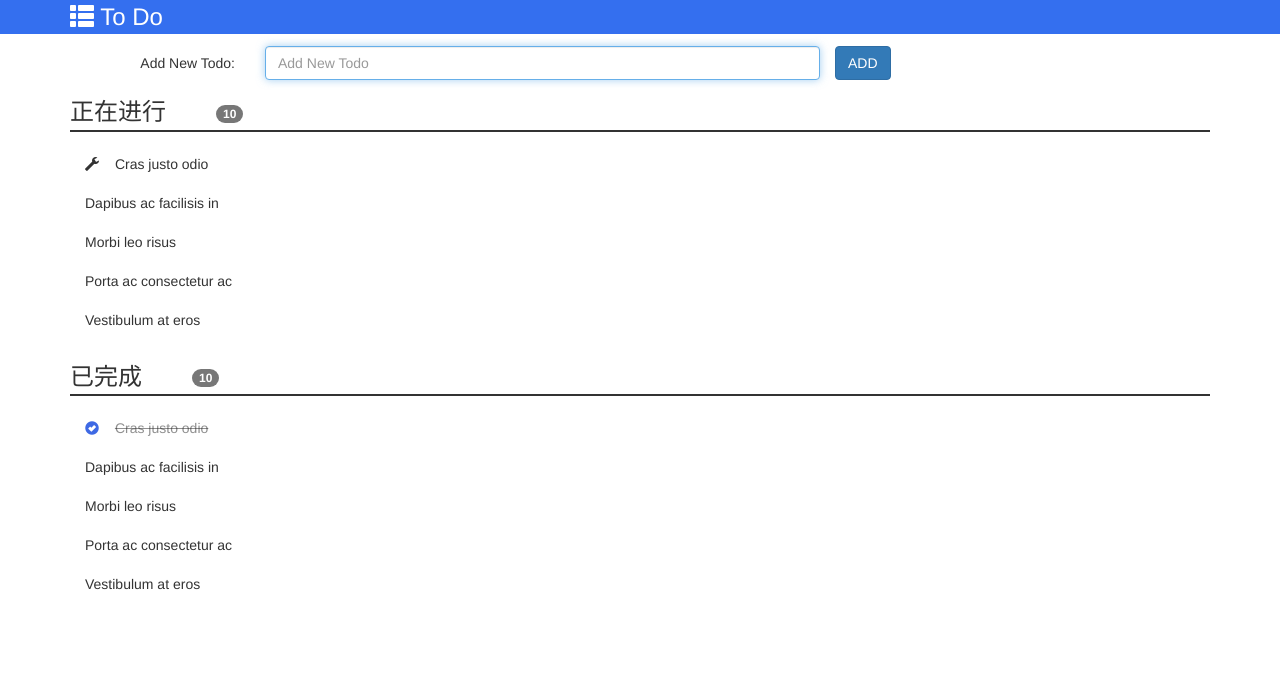
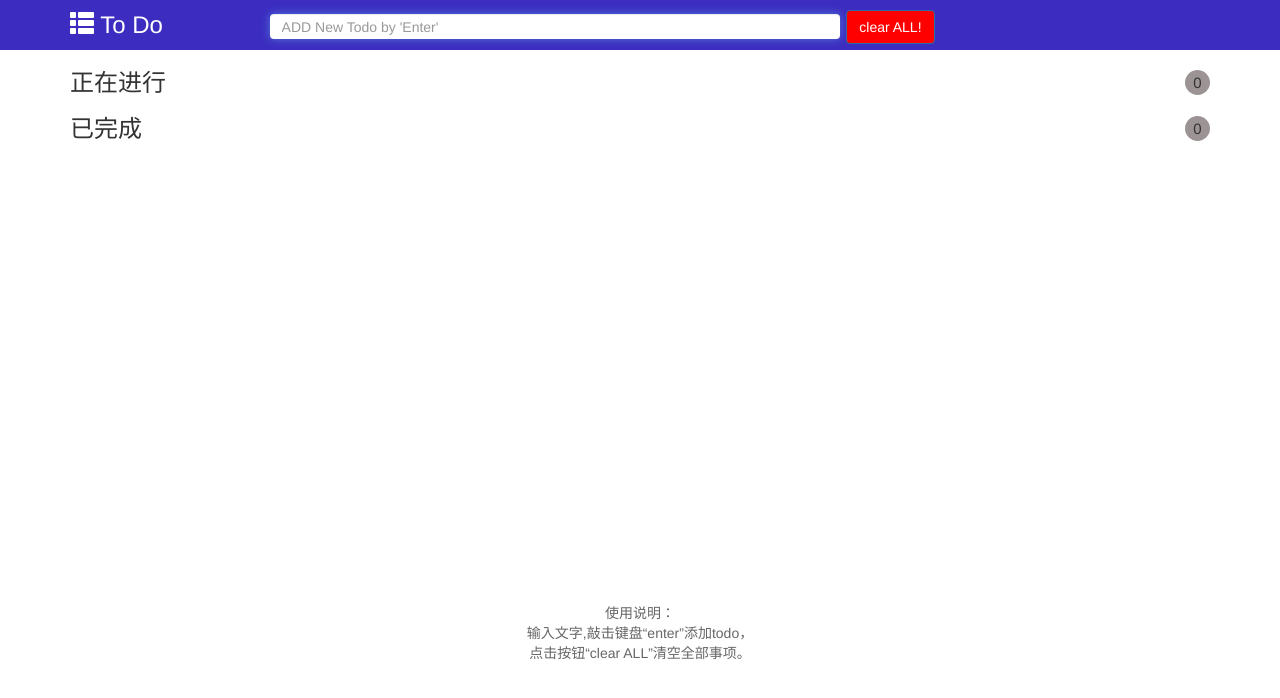
Before and after one commit to XuQingsong/web_training, a plain HTML site: page wsl/test4.todoList/index.html in a window 1280 px wide. Drawn offline with nearby package versions, Linux system fonts and the light colour scheme.

Commit message:
todolist

```diff
--- a/wsl/test4.todoList/css/index.css
+++ b/wsl/test4.todoList/css/index.css
@@ -1,59 +1,108 @@
 .title {
+    height: 50px;
+    line-height: 50px;
     font-size: 24px;
-    background-color: #346fef;
-    color: #fff;
+    background-color: #3c2dc0;
+    color: rgb(255, 255, 255);
 }
 
-.glyphicon {
-    top: 2px;
+.title input {
+    width: 50%;
+    height: 25px;
+    display: inline-block;
+    vertical-align: middle;
+    border: none;
+    outline: none;
+    margin: auto 0 auto 100px;
+    border-radius: 4px;
 }
 
-.title-text {
-    top: 2px;
-    margin-right: 20px;
+.btn-primary {
+    /* margin-left: 100px; */
+    background-color: rgb(255, 0, 0);
 }
 
-.add {
-    margin-top: 12px;
+#todocount,
+#donecount {
+    width: 25px;
+    height: 25px;
+    /* margin-right: 220px; */
+    line-height: 25px;
+    float: right;
+    border-radius: 50%;
+    background-color: rgb(156, 148, 148);
+    font-size: 15px;
+    text-align: center;
 }
 
-.control-laber {
-    padding-top: 7px;
-    margin-bottom: 0;
-    text-align: right;
+
+ol,
+ul {
+    padding: 0;
+    list-style: none;
 }
 
-.list-group-item {
-    border: 0;
+li input {
+    position: absolute;
+    top: 2px;
+    left: 10px;
+    width: 22px;
+    height: 22px;
+    cursor: pointer;
 }
 
-.list-header {
-    border-bottom: 2px solid #333;
-    margin: 12px 0;
-    font-weight: 600px;
-    font-size: 24px;
+p {
+    margin: 0;
 }
 
-/*
-.processing,
-.finish {
-    border-bottom: 1px solid gray;
-} */
-
-.badge {
-    margin-left: 50px;
+li p input {
+    top: 3px;
+    left: 40px;
+    width: 70%;
+    height: 20px;
+    line-height: 14px;
+    text-indent: 5px;
+    font-size: 14px;
 }
 
-.glyphicon-ok-sign {
-    color: #3e69e4;
+li {
+    height: 32px;
+    line-height: 32px;
+    background: #fff;
+    position: relative;
+    margin-bottom: 10px;
+    padding: 0 45px;
+    border-radius: 3px;
+    border-left: 5px solid #3c2dc0;
+    box-shadow: 0 1px 2px rgba(0, 0, 0, 0.07);
 }
 
-.finish-text {
-    margin-left: 12px;
-    color: rgba(33, 33, 33, 0.5);
-    text-decoration: line-through;
+ol li {
+    cursor: move;
 }
 
-.processing-text {
-    margin-left: 12px;
+ul li {
+    text-decoration: line-through;
+    border-left: 5px solid #999;
+    opacity: 0.5;
 }
+
+li a {
+    position: absolute;
+    top: 2px;
+    right: 5px;
+    display: inline-block;
+    width: 15px;
+    height: 5px;
+    border-radius: 5px;
+    border: 10px #FFF;
+    background: rgb(255, 0, 0);
+    cursor: pointer;
+}
+
+footer {
+    color: #666;
+    font-size: 14px;
+    text-align: center;
+    margin-top: 450px;
+}
--- a/wsl/test4.todoList/index.html
+++ b/wsl/test4.todoList/index.html
@@ -6,64 +6,53 @@
     <meta name="viewport" content="width=device-width, initial-scale=1.0">
     <title>Todo List</title>
     <link href="https://cdn.bootcdn.net/ajax/libs/twitter-bootstrap/3.3.7/css/bootstrap.min.css" rel="stylesheet">
+    <script src="https://cdn.bootcdn.net/ajax/libs/jquery/3.1.1/jquery.min.js"></script>
     <link rel="stylesheet" href="./css/index.css">
 </head>
 
 <body>
-    <div class=" title">
+    <header class=" title">
         <div class="container">
             <span class="glyphicon glyphicon-th-list" aria-hidden="true"></span>
             <span class="title-text">To Do</span>
+            <input type="text" id="title" class="form-control" placeholder="ADD New Todo by 'Enter'" autofocus>
+            <button type="button" class="btn btn-primary">clear ALL!</button>
         </div>
-    </div>
-    <div class="container">
-        <div class="add">
-            <form class="form">
-                <div class="form-group">
-                    <div class="row">
-                        <div class="col-md-2 control-laber">Add New Todo:</div>
-                        <div class="col-md-6">
-                            <input type="text" class="form-control" placeholder="Add New Todo" autofocus>
-                        </div>
-                        <div class="col-ma-1">
-                            <button type="button" class="btn btn-primary">ADD</button>
-                        </div>
-                    </div>
-                </div>
-            </form>
+    </header>
+
+    <section class="container">
+        <div class="todo">
+            <h3>正在进行<span id="todocount"></span></h3>
+            <ol class="demo-box" id="todolist">
+                <!-- <li>
+                    <input type="checkbox" value="" />
+                    <p>1</p>
+                    <a href=""></a>
+                </li> -->
+            </ol>
         </div>
-        <div class="processing">
-            <div class="list-header">
-                <span>正在进行</span><span class="badge">10</span>
-            </div>
-            <ul class="list-group list-unstyle">
-                <li class="list-group-item">
-                    <span class="glyphicon glyphicon-wrench" aria-hidden="true"></span>
-                    <span class="processing-text">Cras justo odio</span>
-                </li>
-                <li class="list-group-item">Dapibus ac facilisis in</li>
-                <li class="list-group-item">Morbi leo risus</li>
-                <li class="list-group-item">Porta ac consectetur ac</li>
-                <li class="list-group-item">Vestibulum at eros</li>
+
+        <div class="done">
+            <h3>已完成<span id="donecount"></span></h3>
+            <ul class="demo-box" id="donelist">
+                <!-- <li>
+                    <input type="checkbox" value="" />
+                    <p>1</p>
+                    <a href=""></a>
+                </li> -->
             </ul>
         </div>
-        <div class="finish">
-            <div class="list-header">
-                <span>已完成</span><span class="badge">10</span>
-            </div>
-            <ul class="list-group">
-                <li class="list-group-item">
-                    <span class="glyphicon glyphicon-ok-sign" aria-hidden="true"></span>
-                    <span class="finish-text">Cras justo odio</span>
-                </li>
-                <li class="list-group-item">Dapibus ac facilisis in</li>
-                <li class="list-group-item">Morbi leo risus</li>
-                <li class="list-group-item">Porta ac consectetur ac</li>
-                <li class="list-group-item">Vestibulum at eros</li>
-            </ul>
-        </div>
-    </div>
 
+    </section>
+    <footer>
+        <p>
+            使用说明：<br>
+            输入文字,敲击键盘“enter”添加todo，<br>
+            点击按钮“clear ALL”清空全部事项。
+        </p>
+    </footer>
+
+    <script src="./js/index.js"></script>
 </body>
 
 </html>
--- a/wsl/test4.todoList/js/index.js
+++ b/wsl/test4.todoList/js/index.js
@@ -0,0 +1,93 @@
+$(function() {
+    load();
+    // var todolist = [{title:'todo',done:'false'}]
+
+    // 一.点击enter输入待办事项
+    $("#title").on("keydown", function(event) {
+        if (event.keyCode === 13) {
+            if ($(this).val() === "") {
+                alert("请输入您要的操作");
+            } else {
+                // 读取本地数据
+                var local = getData();
+                local.push({ title: $(this).val(), done: false });
+                // 存储数据
+                saveData(local);
+                load();
+                $(this).val("");
+            }
+        }
+    });
+
+    // 二.操作事项
+    $("ol, ul").on("click", "input", function() {
+        var data = getData();
+        // 选中事项
+        var index = $(this).siblings("a").attr("id");
+        console.log(index);
+        // 修改事项
+        data[index].done = $(this).prop("checked");
+        console.log(data);
+        saveData(data);
+        load();
+    });
+
+    // 三.删除事项
+    $("ol, ul").on("click", "a", function() {
+        var data = getData();
+        console.log(data);
+        // 选中数据
+        var index = $(this).attr("id");
+        console.log(index);
+        // 删除数据
+        data.splice(index, 1);
+        saveData(data);
+        load();
+    });
+    // 四.清空事项
+    $(".btn-primary").on("click", function() {
+        localStorage.clear();
+        load();
+    })
+
+
+
+
+    // 1.声明getData读取本地存储数据
+    function getData() {
+        var data = localStorage.getItem("todolist");
+        if (data !== null) {
+            return JSON.parse(data);
+        } else {
+            return [];
+        }
+    }
+
+    // 2.声明saveData保存数据到本地
+    function saveData(data) {
+        localStorage.setItem("todolist", JSON.stringify(data));
+    }
+
+    // 3.声明load加载本地数据
+    function load() {
+        var data = getData();
+        console.log(data);
+        // 清空页面数据
+        $("ol, ul").empty();
+        var todoCount = 0;
+        var doneCount = 0;
+        // 遍历数据
+        $.each(data, function(i, n) {
+            if (n.done) {
+                $("ul").prepend("<li><input type='checkbox' checked='checked' > <p>" + n.title + "</p> <a href='javascript:;' id=" + i + " ></a></li>");
+                doneCount++;
+            } else {
+                $("ol").prepend("<li><input type='checkbox' > <p>" + n.title + "</p> <a href='javascript:;' id=" + i + " ></a></li>");
+                todoCount++;
+            }
+        });
+        // 显示事项个数
+        $("#todocount").text(todoCount);
+        $("#donecount").text(doneCount);
+    }
+})
```
